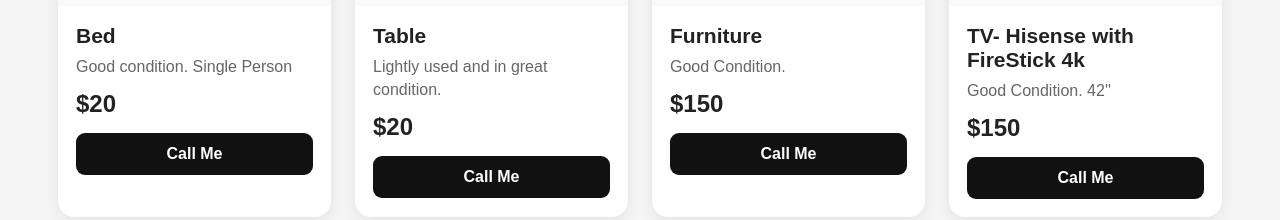
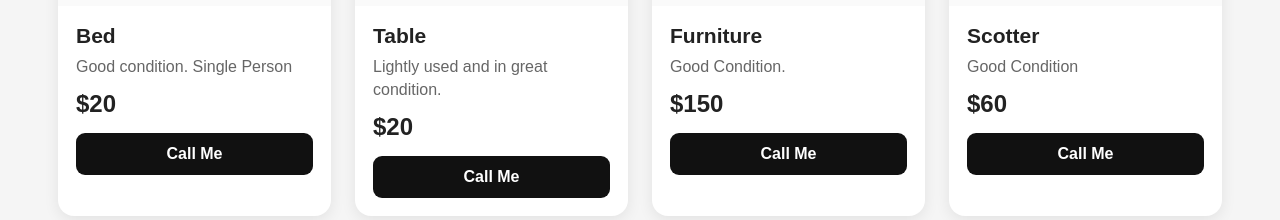
Before and after one commit to Jithesh-j/MoveoutStuff, a plain HTML site: page index.html in a window 1280 px wide. Shown: the part 614-834 px from the top of the page. Drawn offline with Linux system fonts and the light colour scheme.

Commit message:
Removed TV

```diff
--- a/index.html
+++ b/index.html
@@ -347,16 +347,6 @@ const products = [
     ]
   },
   {
-    name: "TV- Hisense with FireStick 4k",
-    price: "$150",
-    sold: false,
-    description: "Good Condition. 42'' ",
-    images: [
-      "TV-1.jpg",
-      "FireStick.jpg"
-    ]
-  },
-  {
     name: "Scotter",
     price: "$60",
     sold: false,
```
